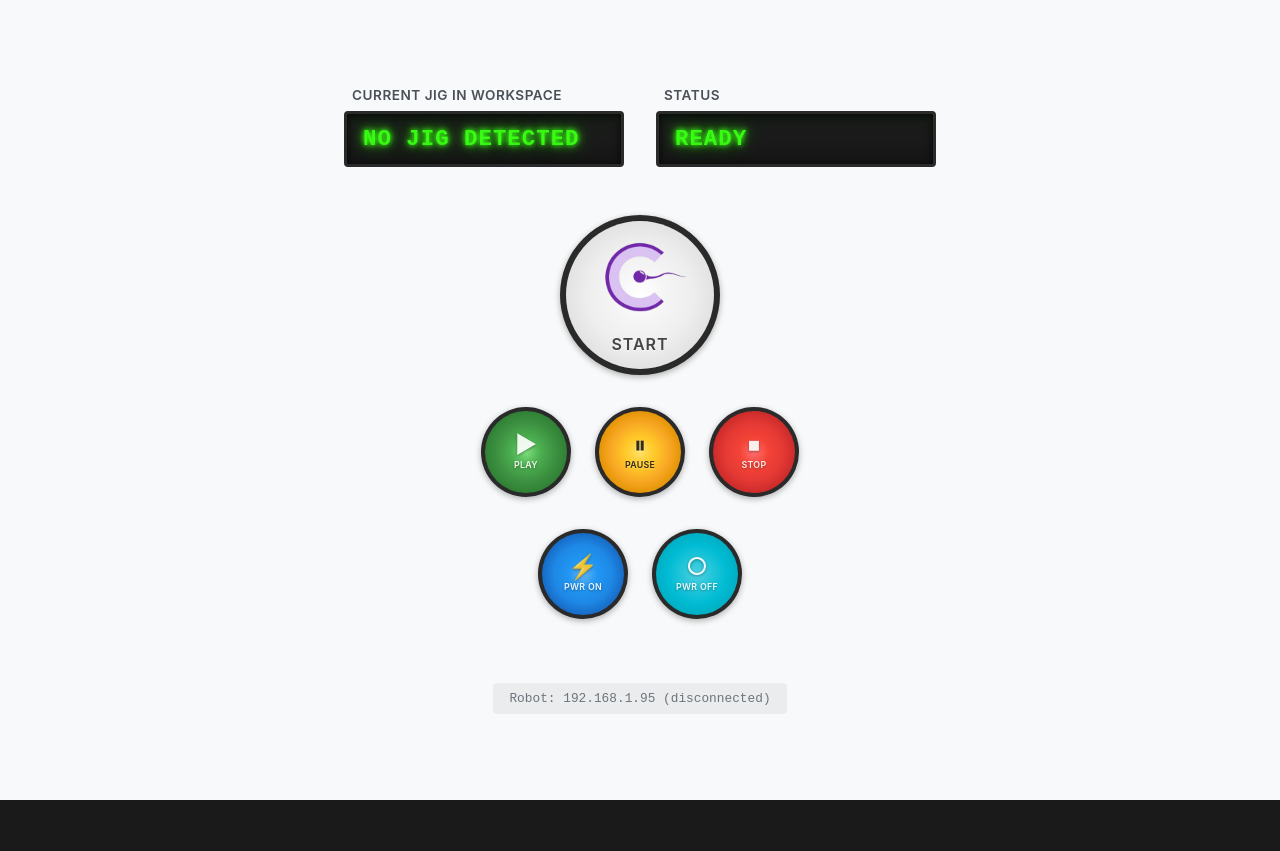
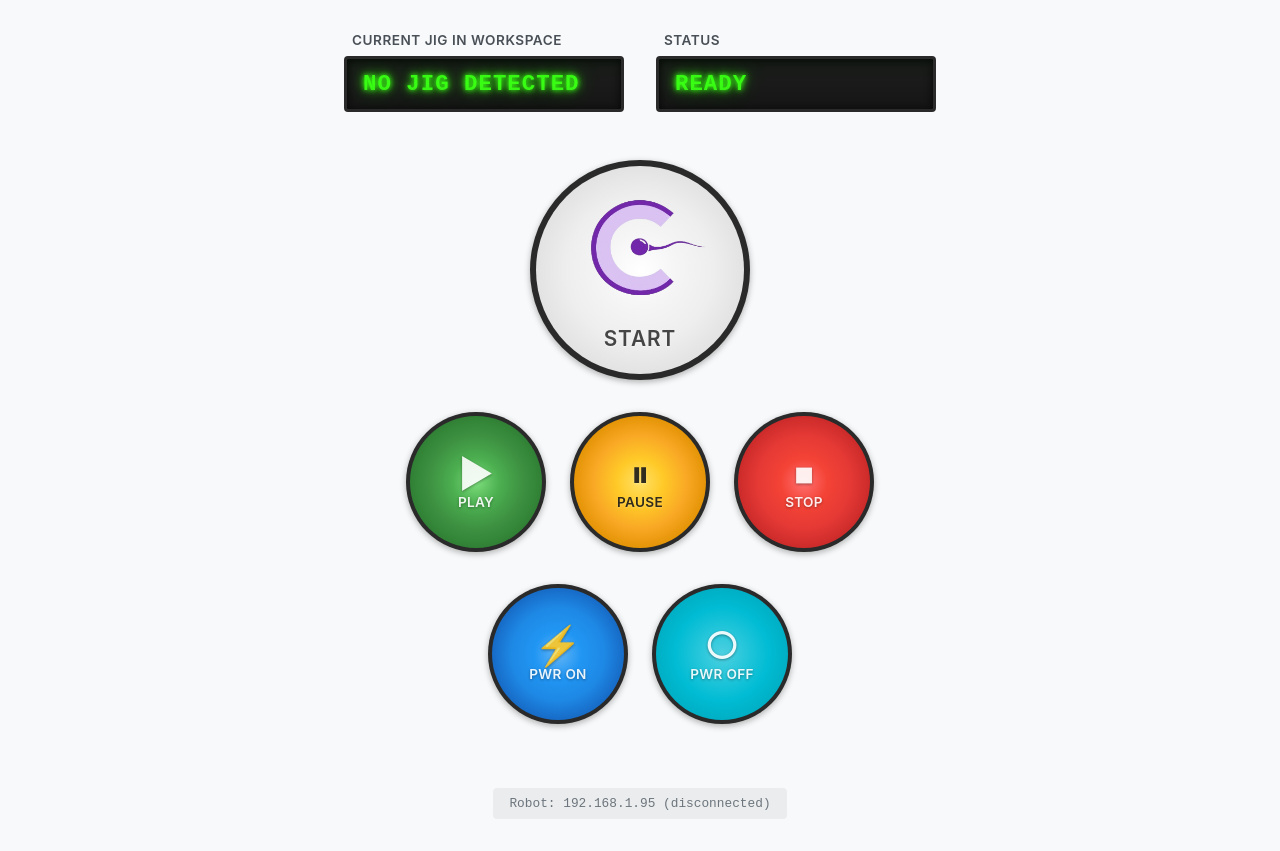
Before and after one commit to Lukas-DH/node-bridge-server, a React (Vite) app in the folder frontend/: page /operator in a window 1280 px wide. Before the commit the page ends 800 px from the top, so only its background shows below. Built offline with nearby package versions, Linux system fonts and the light colour scheme; no server answers.

Commit message:
button sizes increase

```diff
--- a/frontend/src/App.css
+++ b/frontend/src/App.css
@@ -1140,8 +1140,8 @@ code {
 
 /* Chrome bezel container */
 .industrial-button {
-  width: 90px;
-  height: 90px;
+  width: 140px;
+  height: 140px;
   border-radius: 50%;
   border: none;
   cursor: pointer;
@@ -1187,7 +1187,7 @@ code {
 }
 
 .industrial-button .button-icon {
-  font-size: 1.5rem;
+  font-size: 2.4rem;
   line-height: 1;
   position: relative;
   z-index: 1;
@@ -1195,7 +1195,7 @@ code {
 }
 
 .industrial-button .button-label {
-  font-size: 0.55rem;
+  font-size: 0.85rem;
   font-weight: 600;
   text-transform: uppercase;
   letter-spacing: 0.3px;
@@ -1206,8 +1206,8 @@ code {
 
 /* Large Play Button */
 .industrial-button-large {
-  width: 160px;
-  height: 160px;
+  width: 220px;
+  height: 220px;
   padding: 6px;
 }
 
@@ -1219,11 +1219,11 @@ code {
 }
 
 .industrial-button-large .button-icon {
-  font-size: 3.5rem;
+  font-size: 5rem;
 }
 
 .industrial-button-large .button-label {
-  font-size: 1rem;
+  font-size: 1.3rem;
   letter-spacing: 1px;
 }
 
@@ -1625,8 +1625,8 @@ code {
   }
 
   .industrial-button-large {
-    width: 130px;
-    height: 130px;
+    width: 180px;
+    height: 180px;
     padding: 5px;
   }
 
@@ -1646,8 +1646,8 @@ code {
   }
 
   .industrial-button {
-    width: 70px;
-    height: 70px;
+    width: 110px;
+    height: 110px;
     padding: 4px;
   }
 
```
